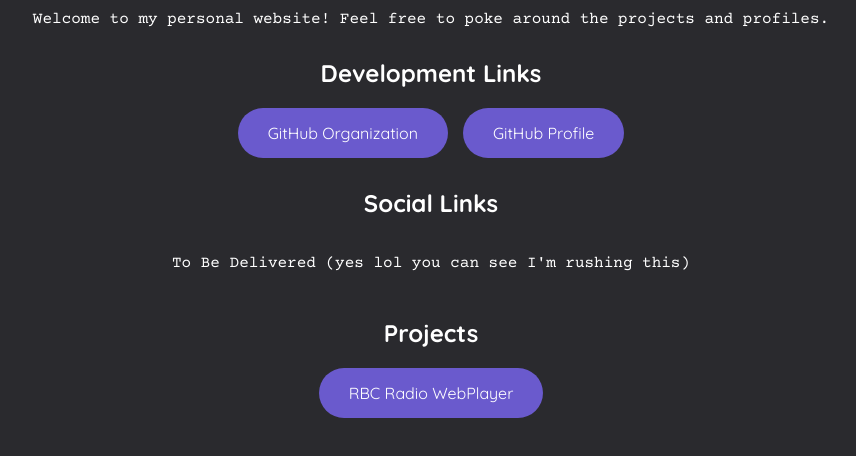
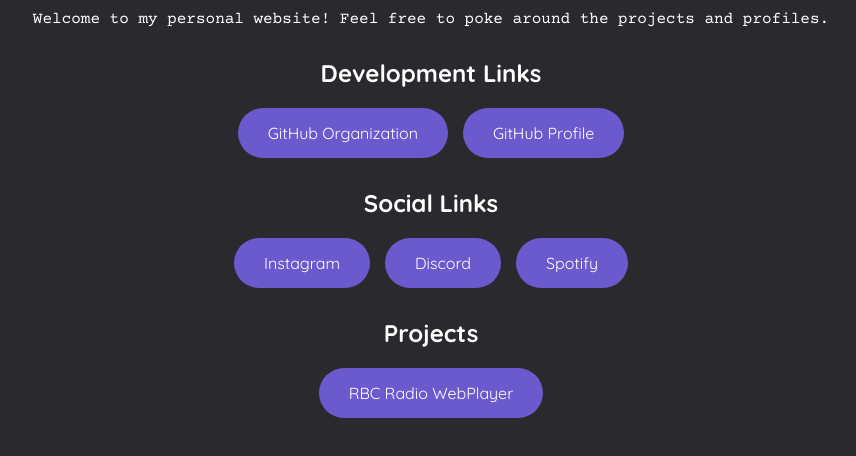
Before and after one commit to NeviemWorks/neviemworks.github.io, a plain HTML site: page index.html in a window 1280 px wide. Shown: the part 184-640 px from the top of the page, without its empty margins (209-1065 px from the left). Drawn offline with nearby package versions, Linux system fonts and the light colour scheme.

Commit message:
feat: added socials links

```diff
--- a/index.html
+++ b/index.html
@@ -53,7 +53,7 @@
             gap: 15px;
             flex-wrap: wrap;
         }
-        .links a, .projects a {
+        .links a, .projects a, .socials a {
             background: #6a5acd;
             color: white;
             padding: 15px 30px;
@@ -64,7 +64,7 @@
             font-size: 16px;
             display: inline-block;
         }
-        .links a:hover, .projects a:hover {
+        .links a:hover, .projects a:hover, .socials a:hover {
             background: #483d8b;
         }
     </style>
@@ -87,7 +87,9 @@
     <div class="section">
         <h2>Social Links</h2>
         <div class="button-container socials">
-            <p>To Be Delivered (yes lol you can see I'm rushing this)</p>
+            <a href="https://www.instagram.com/matu.wlooo?igsh=MWFjaDF3OXQwZjVvcg==" target="_blank">Instagram</a>
+            <a href="https://www.discord.com/users/932314507873767426" target="_blank">Discord</a>
+            <a href="https://open.spotify.com/user/31h4trdo5fud7he4sad5lj7oiucy?si=b530c22df11a4900" target="_blank">Spotify</a>
         </div>
 
     <div class="section">
```
